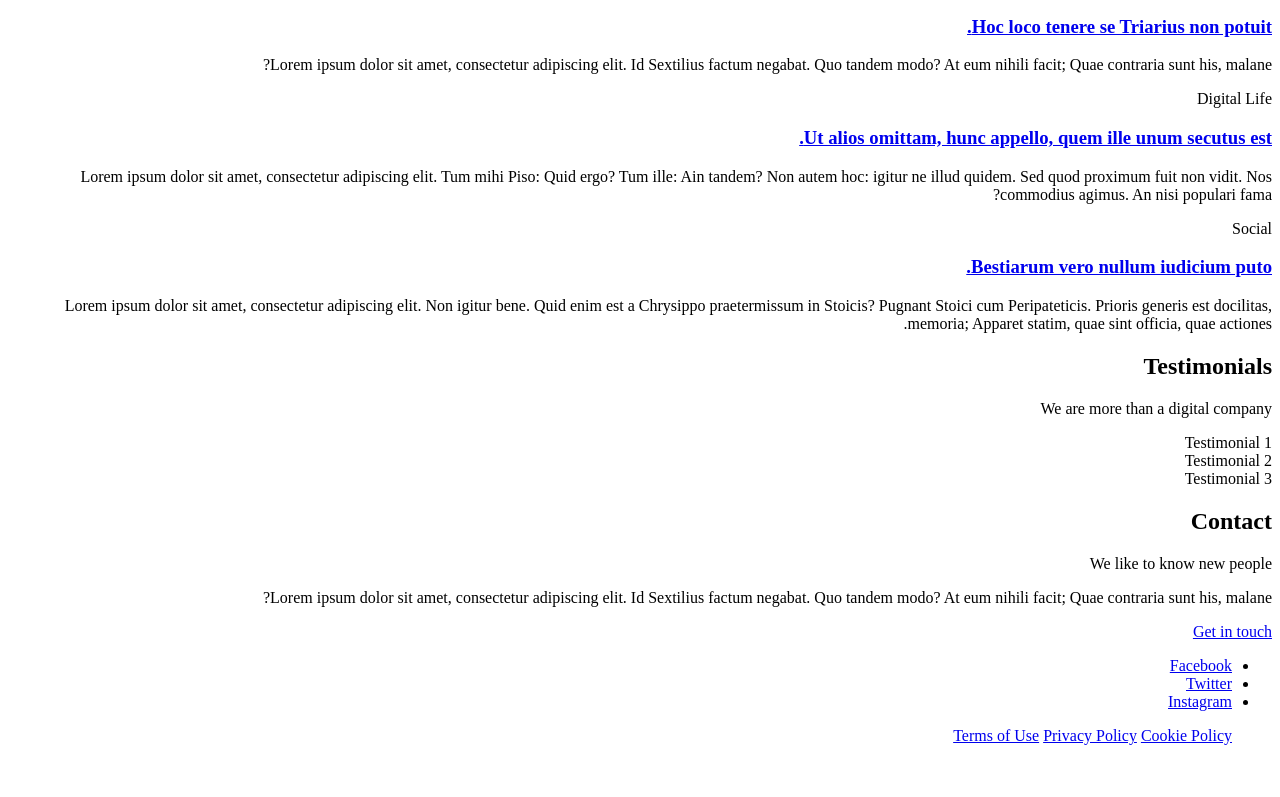
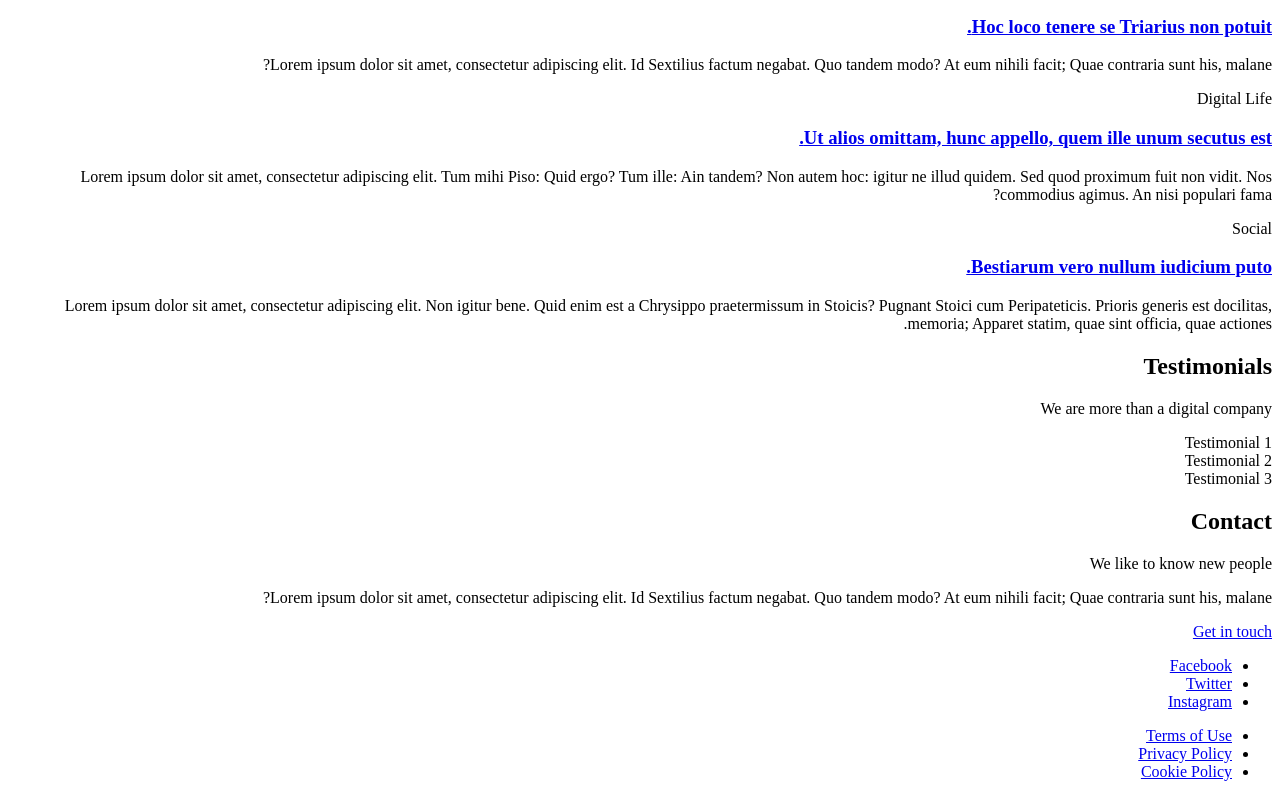
Before and after one commit to Lukong123/alx-frontend, a plain HTML site: page 0x00-html_advanced/25-index.html in a window 1280 px wide. Shown: the part 1342-2139 px from the top of the page. Before the commit the page ends 2103 px from the top, so only its background shows below. Drawn offline with Linux system fonts and the light colour scheme.

Commit message:
secondary nav menu

```diff
--- a/0x00-html_advanced/25-index.html
+++ b/0x00-html_advanced/25-index.html
@@ -176,9 +176,9 @@
                 </div>
                 <div>
                     <ul>
-                        <a href="#">Terms of Use</a>
-                        <a href="#">Privacy Policy</a>
-                        <a href="#">Cookie Policy</a>
+                        <li><a href="#">Terms of Use</a></li>
+                        <li><a href="#">Privacy Policy</a></li>
+                        <li><a href="#">Cookie Policy</a></li>
                     </ul>
                 </div>
             </footer>
```
